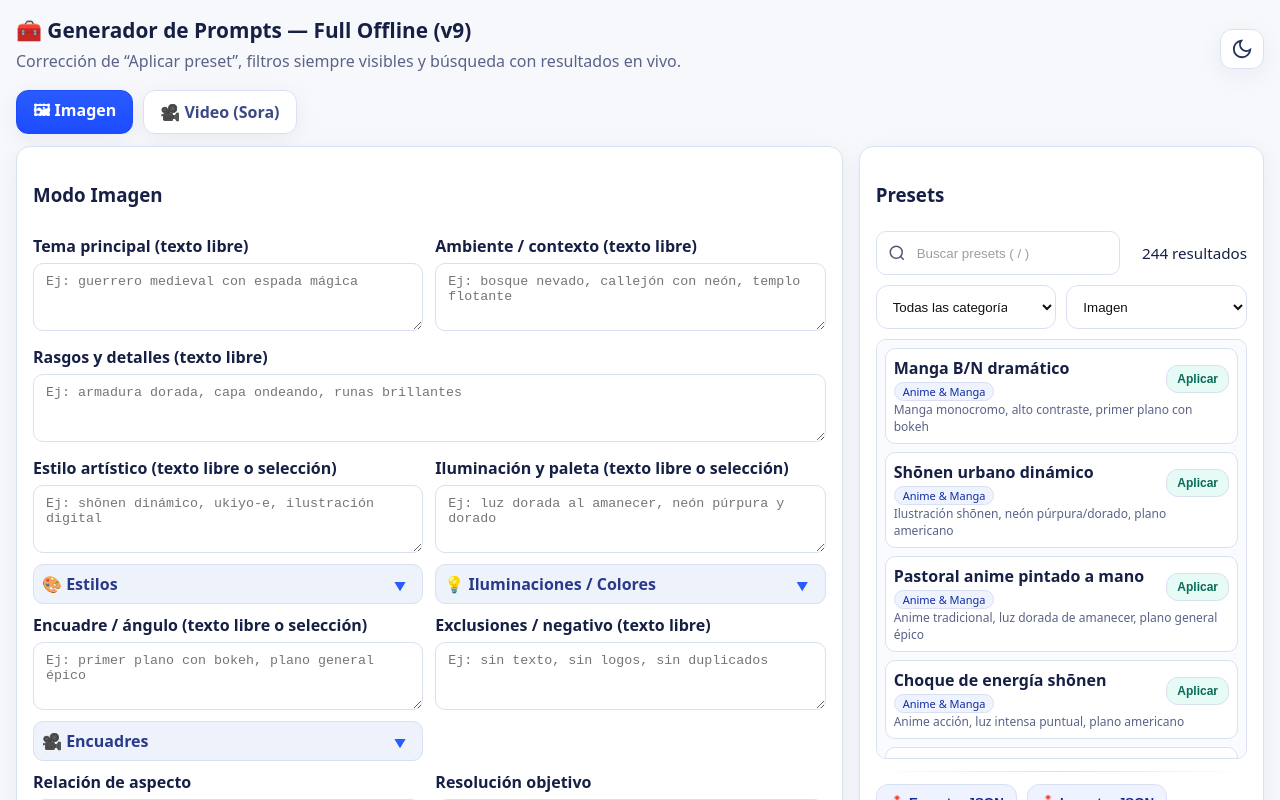
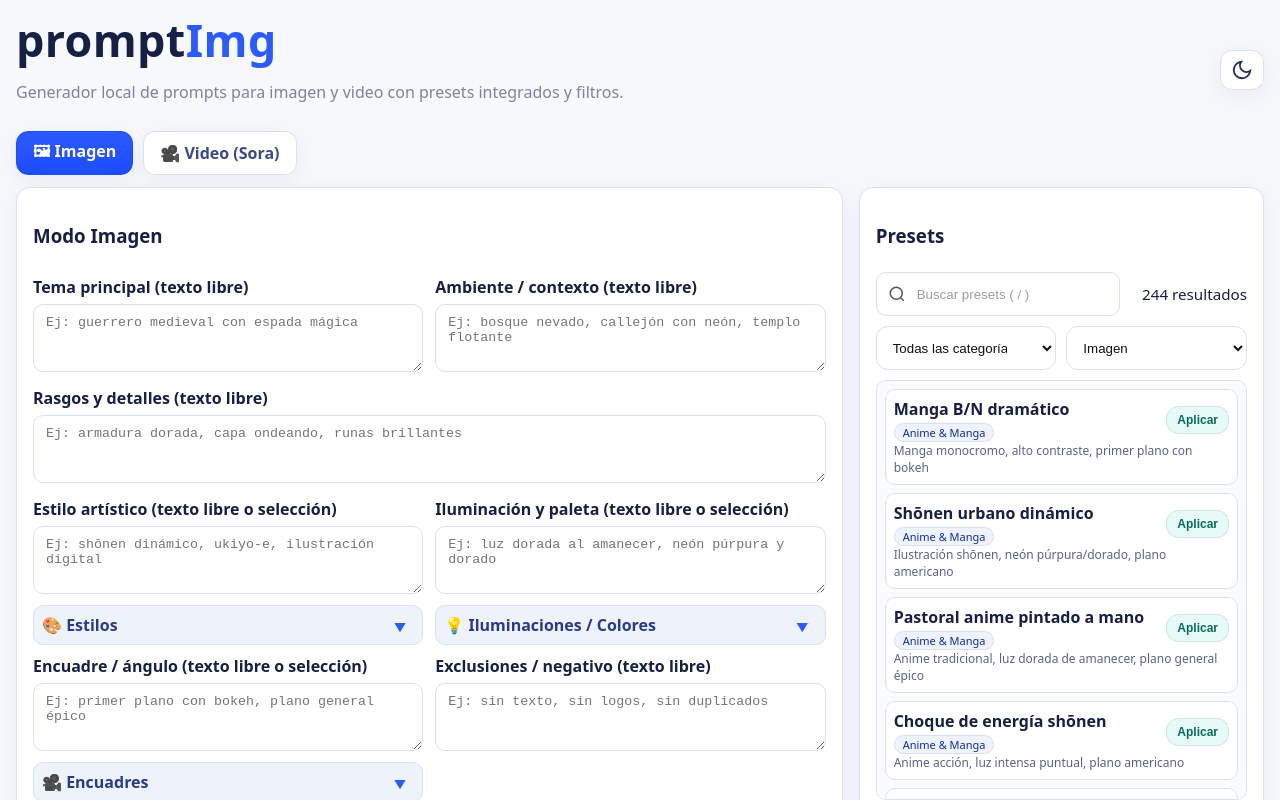
Before and after one commit to kaesar84/promptImg, a plain HTML site: page index.html in a window 1280 px wide. Drawn offline with Linux system fonts and the light colour scheme.

Commit message:
V1.0
Add readme
promptImg Title
Licemse

```diff
--- a/index.html
+++ b/index.html
@@ -258,12 +258,43 @@
 /* Hide legacy search button (we use inline search now) */
 .presets-toolbar #openSearch{ display:none !important; }
 </style>
+<style id="brand-style">
+.brand-title{ font-weight:800; letter-spacing:.3px; }
+.brand-title .brand-accent{ color: var(--accent); }
+</style>
+<style id="brand-style-override">
+.brand-title{
+  font-weight: 800;
+  letter-spacing: .4px;
+  font-size: clamp(1.9rem, 4.2vw, 2.8rem);
+  line-height: 1.05;
+  margin-bottom: 12px; /* spacing under the brand, no side effects */
+  display: inline-block;
+}
+.brand-title .brand-accent{ color: var(--accent); }
+@media (max-width: 480px){
+  .brand-title{ font-size: 1.6rem; margin-bottom: 10px; }
+}
+</style>
+<style id="brand-sub-override">
+.brand-sub{
+  font-size: clamp(.9rem, 1.6vw, 1rem);
+  opacity: .78;
+  margin-top: 6px;
+  margin-bottom: 20px; /* extra space below subtitle */
+}
+</style>
+<style id="brand-sub-mobile-hide">
+@media (max-width: 600px){
+  .brand-sub{ display:none !important; }
+}
+</style>
 </head>
 <body>
 <div class="header">
 <div>
-<h1>🧰 Generador de Prompts — Full Offline (v9)</h1>
-<p class="lead">Corrección de “Aplicar preset”, filtros siempre visibles y búsqueda con resultados en vivo.</p>
+<h1 class="brand-title">prompt<span class="brand-accent">Img</span></h1>
+<p class="lead brand-sub">Generador local de prompts para imagen y video con presets integrados y filtros.</p>
 </div>
 <button aria-label="Cambiar tema" class="theme-btn" id="themeBtn" title="Cambiar tema">
 <svg fill="none" id="iconMoon" stroke="currentColor" stroke-width="2" viewbox="0 0 24 24">
```
Also changed, not shown: 3 other files.
